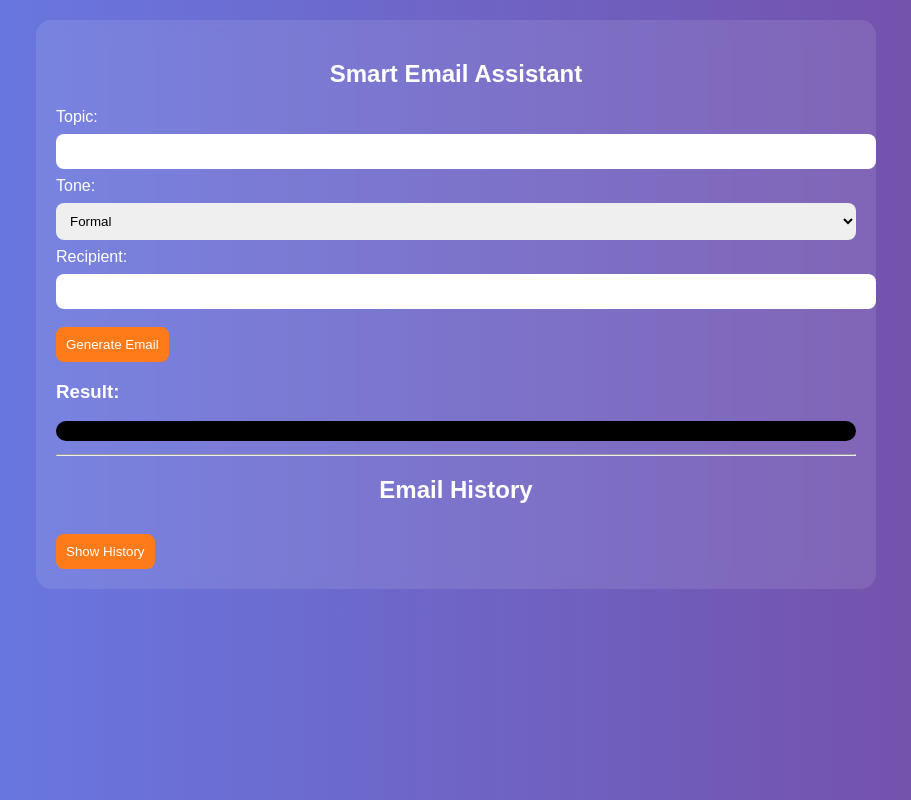
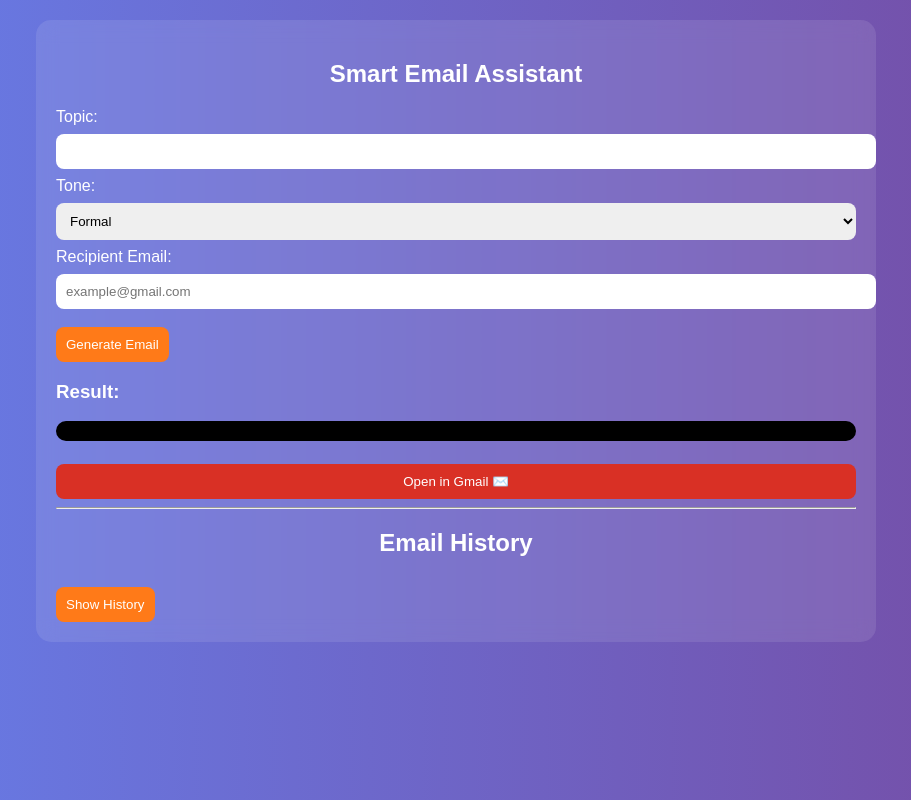
Before and after one commit to rupali720/index.html, a plain HTML site: page index.html in a window 1280 px wide. Shown: the whole page, without its empty margins (184-1095 px from the left). Drawn offline with Linux system fonts and the light colour scheme.

Commit message:
Enhance email assistant UI and add Gmail integration
Updated email assistant interface and functionality.

```diff
--- a/index.html
+++ b/index.html
@@ -47,6 +47,11 @@
       background: #ff4b2b;
     }
 
+    .gmail-btn {
+      background: #d93025;
+      width: 100%;
+    }
+
     .email-box {
       background: white;
       color: black;
@@ -61,7 +66,6 @@
 
     .copy-btn {
       background: green;
-      margin-right: 10px;
     }
 
     pre {
@@ -88,13 +92,16 @@
     <option value="informal">Informal</option>
   </select>
 
-  <label>Recipient:</label>
-  <input type="text" id="recipient">
+  <label>Recipient Email:</label>
+  <input type="email" id="recipient" placeholder="example@gmail.com">
 
   <button onclick="generateEmail()">Generate Email</button>
 
   <h3>Result:</h3>
   <pre id="result"></pre>
+
+  <!-- 🔥 Gmail Button -->
+  <button class="gmail-btn" onclick="openGmail()">Open in Gmail ✉️</button>
 
   <hr>
 
@@ -132,6 +139,42 @@
       } catch (err) {
           alert("Error generating email ❌");
       }
+  }
+
+  // 🔥 FINAL GMAIL FUNCTION (FULLY FIXED)
+  function openGmail() {
+
+      const text = document.getElementById("result").innerText;
+      const recipient = document.getElementById("recipient").value;
+
+      if (!text) {
+          alert("Generate email first ❗");
+          return;
+      }
+
+      if (!recipient) {
+          alert("Enter recipient email ❗");
+          return;
+      }
+
+      const lines = text.split("\n");
+
+      const subject = encodeURIComponent(
+          lines[0].replace("Subject:", "").trim()
+      );
+
+      const body = encodeURIComponent(
+          lines.slice(2).join("\n").trim()
+      );
+
+      const gmailUrl =
+          "https://mail.google.com/mail/?view=cm&fs=1" +
+          "&to=" + encodeURIComponent(recipient) +
+          "&su=" + subject +
+          "&body=" + body;
+
+      // redirect (no popup block)
+      window.location.href = gmailUrl;
   }
 
   async function loadHistory() {
```
